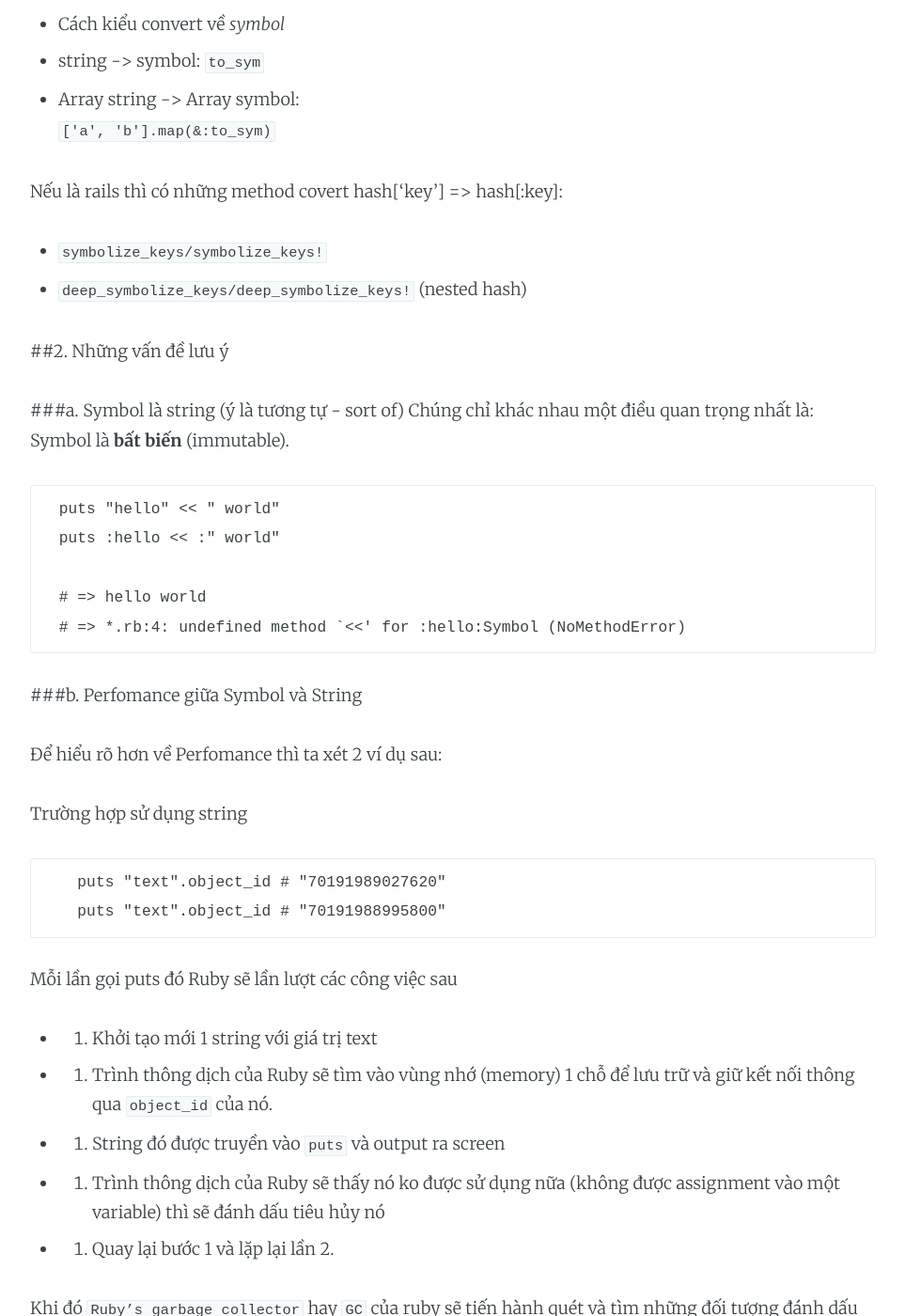
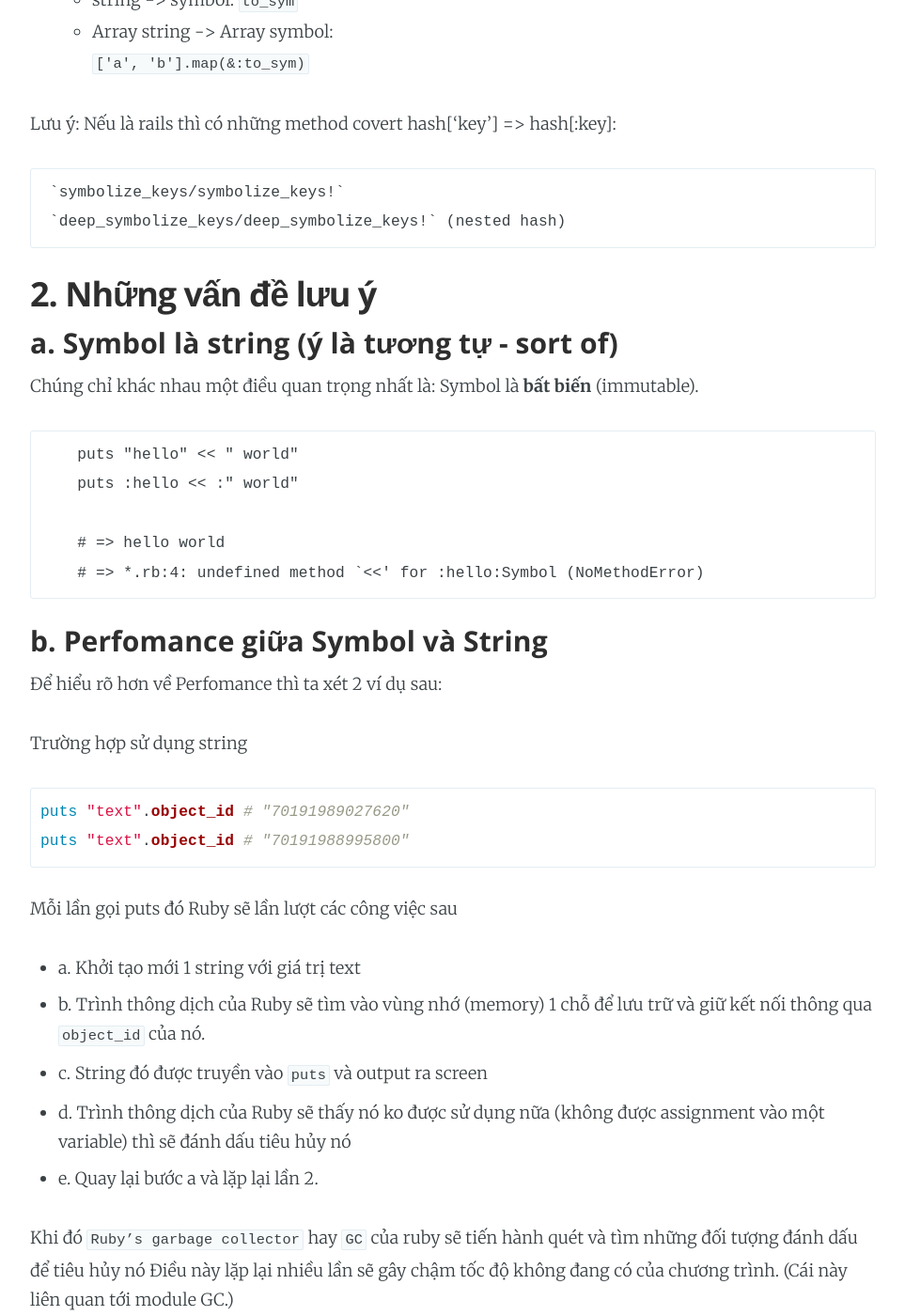
Before and after one commit to trnthanhtu/trnthanhtu.github.io, a Jekyll site: the page built from _posts/2016-11-13-Symbol.markdown, in a window 1280 px wide and 1400 px high, scrolled down 1135 px. Shown: the whole window at 94% size, without its empty margins (158-1121 px from the left). Built offline with Jekyll 4.4.1, drawn with Linux system fonts in a browser that asks for light colours; some of the changed text lies outside the part shown.

Commit message:
Fix symbol

````diff
--- a/_posts/2016-11-13-Symbol.markdown
+++ b/_posts/2016-11-13-Symbol.markdown
@@ -20,9 +17,8 @@ Có thể bạn đã biết: Symbol
     => Lưu ý: Chỉ chấp nhận ký tự bắt đầu là một chữ cái hay dấu "_".
 
   + ":" + "string chứa ký tự đặc biệt".
- Đôi khi muốn nổi loạn đặt những cái tên hổng giống ai với những ký tự đặc biệt (**ngoại trừ dấu '#'**) thì bạn dùng cách này. Và luôn nhớ **Đặt string trong cặp ""**.
-
-    Ví dụ: `:"12sdsd"`, `:")$343"`...
+Đôi khi muốn nổi loạn đặt những cái tên hổng giống ai với những ký tự đặc biệt (**ngoại trừ dấu '#'**) thì bạn dùng cách này. Và luôn nhớ **Đặt string trong cặp ""**.
+  Ví dụ: `:"12sdsd"`, `:")$343"`...
  - Cách đọc:
 
  Tiếng anh Symbol được đọc là **"The thing callled"**.
@@ -32,50 +28,52 @@ Có thể bạn đã biết: Symbol
      - **hash[:key]**: *The Thing called key from the Hash*
      - **object.send(:name_method)**: *send the message called 'name_method' to the object*
 - Cách kiểu convert về *symbol*
- - string -> symbol: `to_sym`
- - Array string -> Array symbol:
+  + string -> symbol: `to_sym`
+  + Array string -> Array symbol:
    `['a', 'b'].map(&:to_sym)`
 
- Nếu là rails thì có những method covert hash['key'] => hash[:key]:
-  - `symbolize_keys/symbolize_keys!`
-  - `deep_symbolize_keys/deep_symbolize_keys!` (nested hash)
+ Lưu ý: Nếu là rails thì có những method covert hash['key'] => hash[:key]:
 
-##2. Những vấn đề lưu ý
+     `symbolize_keys/symbolize_keys!`
+     `deep_symbolize_keys/deep_symbolize_keys!` (nested hash)
 
-###a. Symbol là string (ý là tương tự - sort of)
+
+## 2. Những vấn đề lưu ý
+
+### a. Symbol là string (ý là tương tự - sort of)
 Chúng chỉ khác nhau một điều quan trọng nhất là: Symbol là **bất biến** (immutable).
 
-  ```
-  puts "hello" << " world"
-  puts :hello << :" world"
+```
+    puts "hello" << " world"
+    puts :hello << :" world"
 
-  # => hello world
-  # => *.rb:4: undefined method `<<' for :hello:Symbol (NoMethodError)
-  ```
+    # => hello world
+    # => *.rb:4: undefined method `<<' for :hello:Symbol (NoMethodError)
+```
 
-###b. Perfomance giữa Symbol và String
+### b. Perfomance giữa Symbol và String
 
 Để hiểu rõ hơn về Perfomance thì ta xét 2 ví dụ sau:
 
 Trường hợp sử dụng string
+```ruby
+puts "text".object_id # "70191989027620"
+puts "text".object_id # "70191988995800"
+```
 
-  ```
-    puts "text".object_id # "70191989027620"
-    puts "text".object_id # "70191988995800"
-  ```
 
 Mỗi lần gọi puts đó Ruby sẽ lần lượt các công việc sau
 
-- 1. Khởi tạo mới 1 string với giá trị  text
-- 2. Trình thông dịch của Ruby sẽ tìm vào vùng nhớ (memory) 1 chỗ để lưu trữ và giữ kết nối thông qua `object_id` của nó.
-- 3. String đó được truyền vào `puts` và output ra screen
-- 4. Trình thông dịch của Ruby sẽ thấy nó ko được sử dụng nữa (không được assignment vào một variable) thì sẽ đánh dấu tiêu hủy nó
-- 5. Quay lại bước 1 và lặp lại lần 2.
+- a. Khởi tạo mới 1 string với giá trị  text
+- b. Trình thông dịch của Ruby sẽ tìm vào vùng nhớ (memory) 1 chỗ để lưu trữ và giữ kết nối thông qua `object_id` của nó.
+- c. String đó được truyền vào `puts` và output ra screen
+- d. Trình thông dịch của Ruby sẽ thấy nó ko được sử dụng nữa (không được assignment vào một variable) thì sẽ đánh dấu tiêu hủy nó
+- e. Quay lại bước a và lặp lại lần 2.
 
 Khi đó `Ruby’s garbage collector` hay `GC` của ruby sẽ tiến hành quét và tìm những đối tượng đánh dấu để tiêu hủy nó
 Điều này lặp lại nhiều lần sẽ gây chậm tốc độ không đang có của chương trình. (Cái này liên quan tới module GC.)
 
-Nhưng nếu trường hợp là một symbol thì:
+Nhưng nếu trường hợp là một *symbol* thì:
 
 ```
   puts :text.object_id #=>269788
@@ -112,4 +110,4 @@ Ta có thể kiểm tra bằng cách
 Ví dụ : `Hash[:key]`,...
 
 ---
-Đó là những điều mình rút, đọc, nghiệm các kiểu về Symbol để sử dụng nó sao cho hợp lý và hiệu quả
+Đó là những điều mình rút, đọc, nghiệm các kiểu về Symbol để sử dụng nó sao cho hợp lý và hiệu quả!
````
Also changed, not shown: other parts of _posts/2016-11-13-Symbol.markdown (+6 -9 lines).
